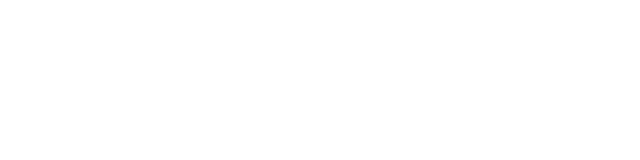
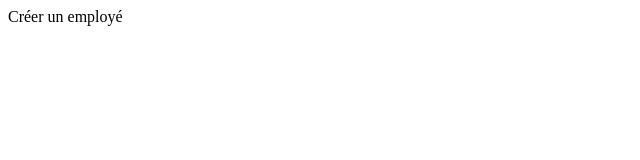
Before and after one commit to Clement-Pivot/HRNet, a React app: page / in a window 1280 px wide. Shown: the top 160 px of the page, without its empty margins (0-640 px from the left). Built offline with nearby package versions, Linux system fonts and the light colour scheme; the HTML template or start-up script is replaced by a standard one.

Commit message:
feat: add pages to router ✨

```diff
--- a/src/main.tsx
+++ b/src/main.tsx
@@ -1,12 +1,15 @@
 import React from 'react'
 import ReactDOM from 'react-dom/client'
 import { BrowserRouter as Router, Routes, Route } from 'react-router-dom'
+import CreateEmployee from './pages/CreateEmployee'
+import EmployeeList from './pages/EmployeeList'
 
 ReactDOM.createRoot(document.getElementById('root')!).render(
   <React.StrictMode>
     <Router>
       <Routes>
-        <Route path="/" element={<></>} />
+        <Route path="/" element={<CreateEmployee />} />
+        <Route path="/employee-list" element={<EmployeeList />} />
       </Routes>
     </Router>
   </React.StrictMode>
```
